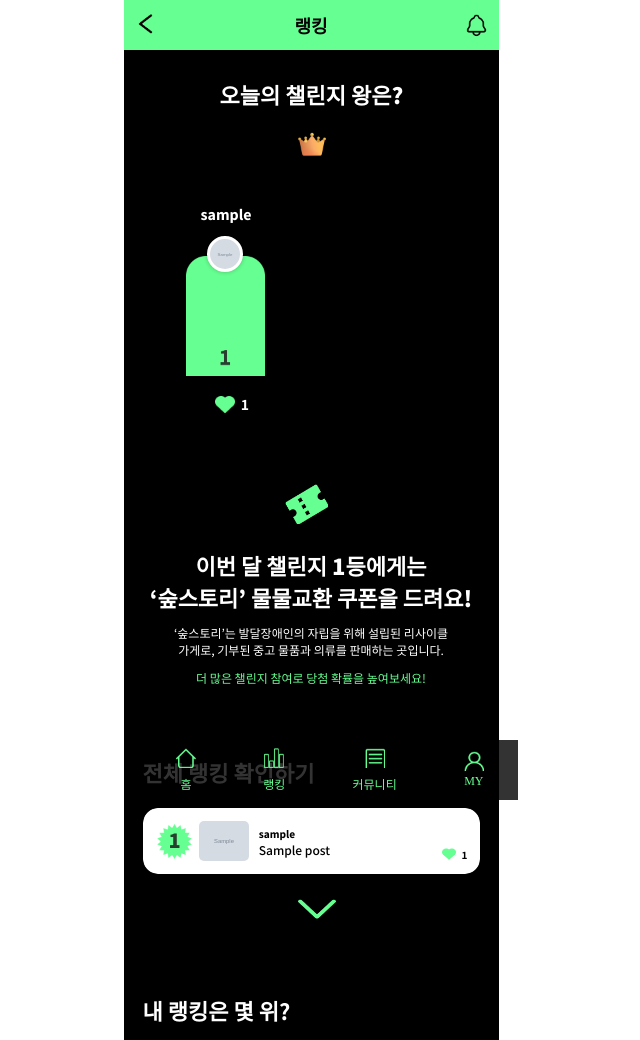
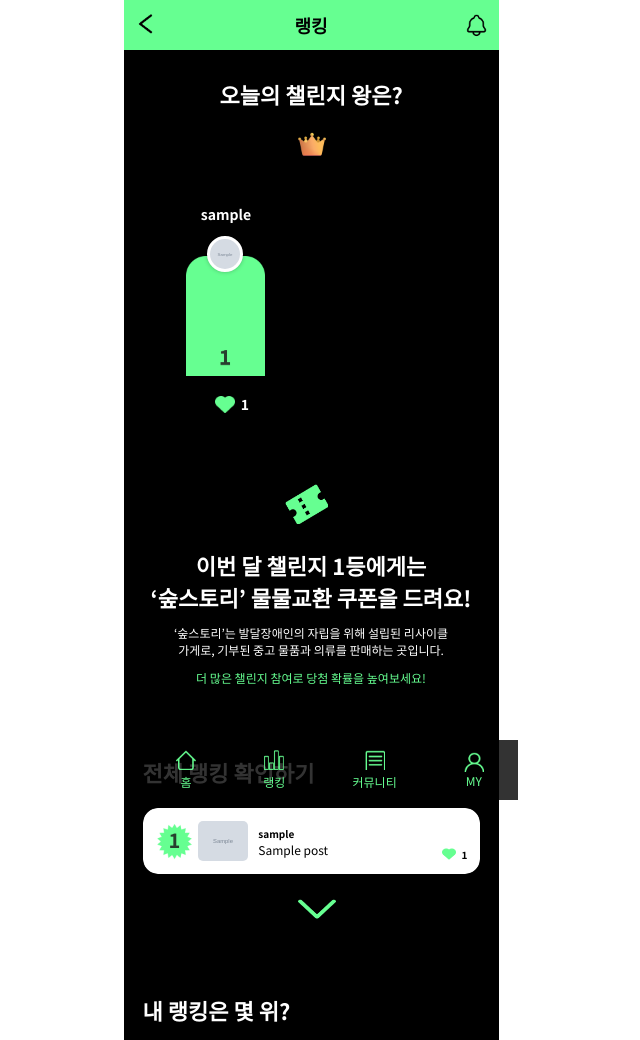
Before and after one commit to gyurili/2024-Herethon-REBORN, a Django app: template mainApp/templates/mainApp/ranking.html in a window 1280 px wide. Shown: the top 1040 px of the page, without its empty margins (329-969 px from the left). Run offline with Django 5.2, Linux system fonts and the light colour scheme; tables that the repository leaves empty hold one stand-in row (values such as "Sample post"); the template is opened without the code that fills it: values that come from a table or form of the project are taken from there, most other values are stand-ins (such as "Sample title", 1, 10 or a date in 2020); grey boxes marked "Sample" are stand-in pictures; some libraries are stand-ins or nearby versions.

Commit message:
feat error

```diff
--- a/mainApp/templates/mainApp/ranking.html
+++ b/mainApp/templates/mainApp/ranking.html
@@ -7,7 +7,7 @@
     <link rel="stylesheet" href="{% static 'js/ranking.js' %}" />
     <link rel="preconnect" href="https://fonts.googleapis.com">
     <link rel="preconnect" href="https://fonts.gstatic.com" crossorigin>
-    <link href="https://fonts.googleapis.com/css2?family=Noto+Sans+KR:wght@100..900&display=swap" rel="stylesheet">
+    <link rel="stylesheet" href="https://fonts.googleapis.com/css2?family=Noto+Sans+KR:wght@400;700&display=swap">
     <title>랭킹</title>
 </head>
 
--- a/static/css/ranking.css
+++ b/static/css/ranking.css
@@ -627,6 +627,7 @@
     justify-content: space-around;
     align-items: center;
     margin-left: 0px;
+    font-family: "Noto Sans KR";
 }
 
 .community_footer_home,
@@ -637,11 +638,16 @@
     justify-items: center;
     color: #66FF91;
     font-size: 12px;
+    font-weight: 400;
 }
 
 .community_footer p{
         margin: 0px;
-        margin-top: 3px;
+        text-align: center;
+    }
+
+.community_footer a{
+        height: 23.5px;
     }
 
 .myRank .post-details-details {
```
